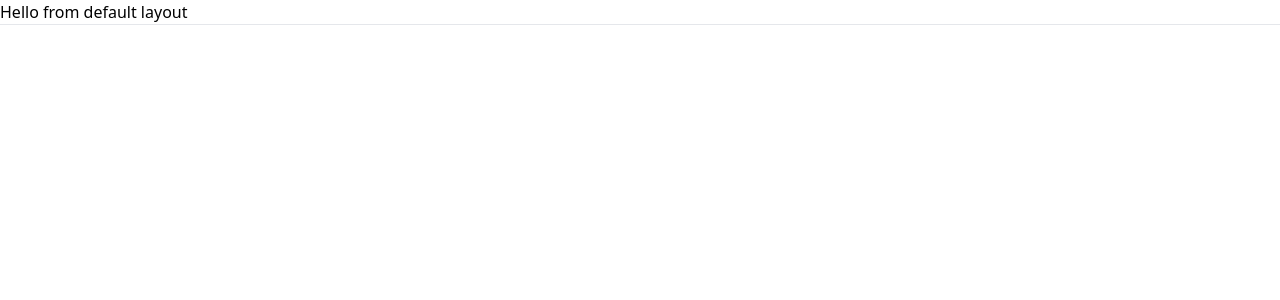
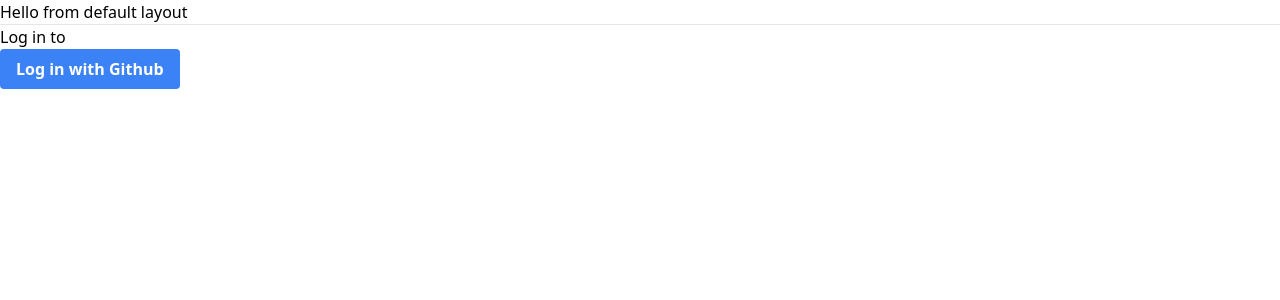
Before and after one commit to ozkancondek/Nuxt3, a Nuxt app in the folder masterin/masterinProject/: page /login in a window 1280 px wide. Shown: the top 300 px of the page. Built offline with nearby package versions, Linux system fonts and the light colour scheme.

Commit message:
login page

```diff
--- /dev/null
+++ b/masterin/masterinProject/composables/useFirstLesson.ts
@@ -0,0 +1,4 @@
+export default ()=>{
+    const {chapters} = useCourse()
+    return chapters[0].lessons[0]
+}
--- a/masterin/masterinProject/pages/course.vue
+++ b/masterin/masterinProject/pages/course.vue
@@ -8,6 +8,10 @@
       if i go to the further route, i will see that i have elements of /course
       root
     </p>
+    <hr />
+    <br />
+    <br />
+    <h1>{{ title }}</h1>
     <hr />
     <br />
     <br />
@@ -49,7 +53,7 @@
 </template>
 
 <script setup>
-const { chapters } = useCourse();
+const { chapters, title } = useCourse();
 
 const resetError = async (error) => {
   //redirect to route first and reset the error
--- a/masterin/masterinProject/pages/index.vue
+++ b/masterin/masterinProject/pages/index.vue
@@ -1,7 +1,12 @@
-<script lang="ts" setup></script>
+<script lang="ts" setup>
+const firstLesson = useFirstLesson();
+</script>
 
 <template>
   <div>index.vue in main page directory</div>
+  <NuxtLink class="underline font-medium" href="/course">
+    Start with----- {{ firstLesson.title }}</NuxtLink
+  >
 </template>
 
 <style scoped></style>
--- /dev/null
+++ b/masterin/masterinProject/pages/login.vue
@@ -0,0 +1,10 @@
+<template>
+  <div class="prose w-full max-w-2xl h-9">
+    <h1>Log in to</h1>
+    <button class="bg-blue-500 text-white font-bold py-2 px-4 rounded">
+      Log in with Github
+    </button>
+  </div>
+</template>
+
+<script setup lang="ts"></script>
```
